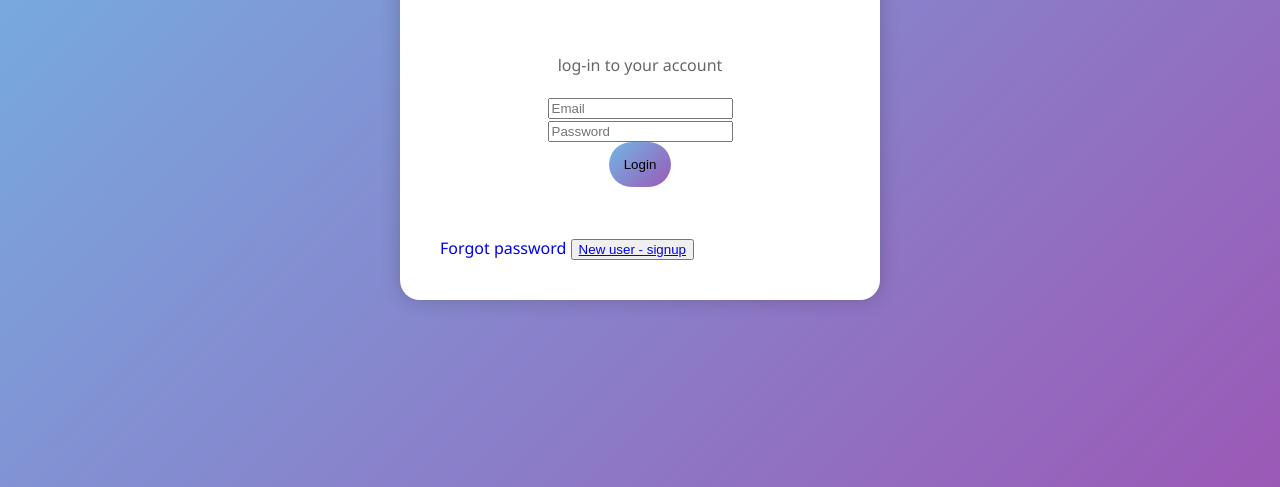
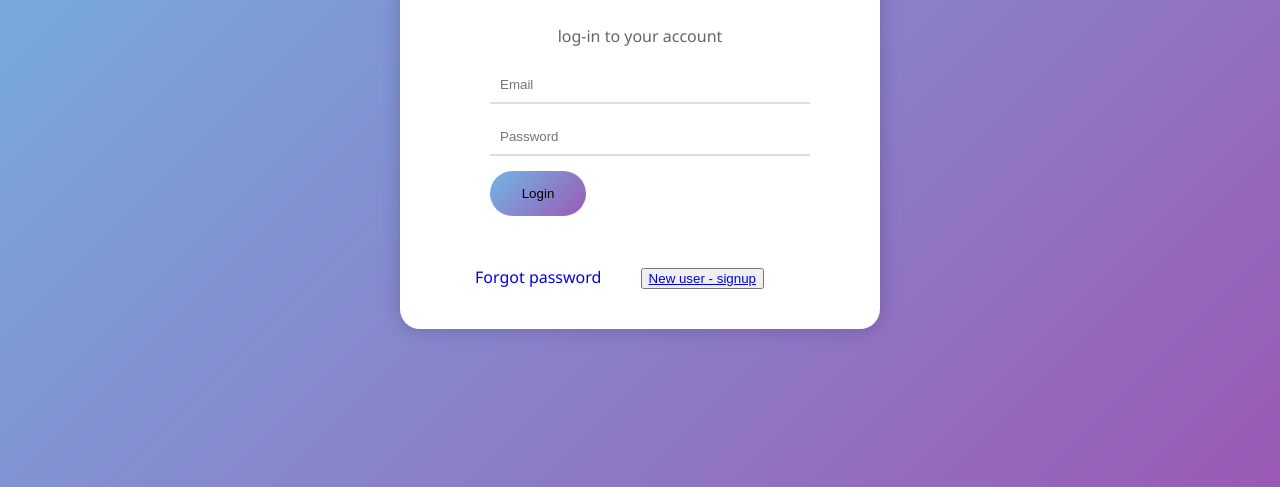
Before and after one commit to SonikaSahana/groupchat_app, a website: page frontend/views/login.html in a window 1280 px wide. Shown: the part 313-800 px from the top of the page. Drawn offline with nearby package versions, Linux system fonts and the light colour scheme.

Commit message:
some changes

```diff
--- a/frontend/css/login.css
+++ b/frontend/css/login.css
@@ -21,7 +21,7 @@ body {
   h2 {
     margin-bottom: 20px;
     color: #333;
-    text-align: center;
+    text-align:center;
     font-size: 2rem;
   }
 
@@ -29,13 +29,14 @@ body {
     padding: 50px;
     display: flex;
     flex-direction: column;
-    align-items: center;
+    align-items: left;
   }
 
   span {
     margin-bottom: 20px;
     color: #666;
     text-align: center;
+    font-size: 1rem;
   }
 
   .input-container {
@@ -43,8 +44,8 @@ body {
 
   }
 
-  .input-container input {
-    width: calc(100% - 20px);
+  input {
+    width: calc(100%);
     padding: 10px;
     margin-bottom: 15px;
     border: none;
@@ -65,6 +66,9 @@ body {
     border-radius: 25px;
     cursor: pointer;
     transition: background-color 0.3s ease;
+    width: 6rem;
+    /* margin: 0 4rem; */
+    box-sizing: border-box;
   }
 
   button[type="submit"]:hover {
@@ -76,6 +80,7 @@ body {
     color: linear-gradient(135deg, #71b7e6, #9b59b6);
     text-decoration: none;
     transition: color 0.3s ease;
+    padding: 35px;
   }
 
   #forgot-password:hover {
```
Also changed, not shown: frontend/css/signup.css (+12 -5 lines).
